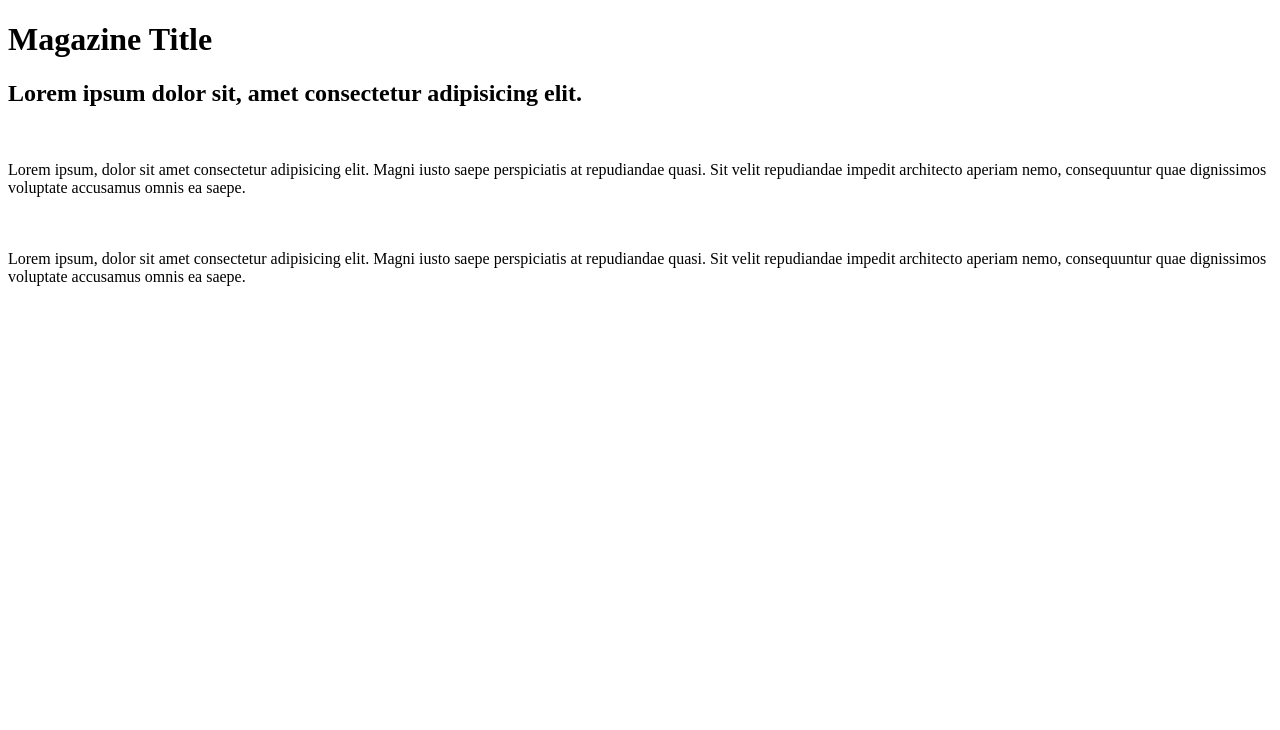
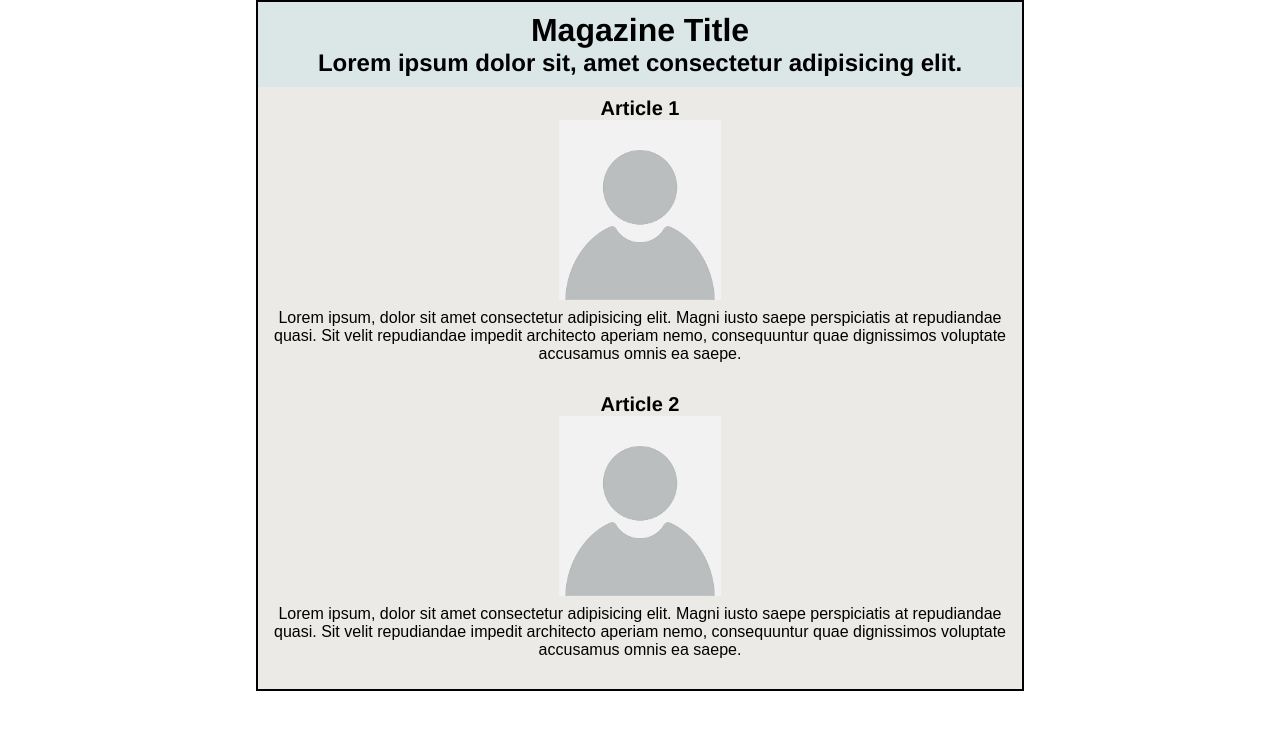
Before and after one commit to saybq/Web-System, a plain HTML site: page HandsOn2.2/index.html in a window 1280 px wide. Drawn offline with Linux system fonts and the light colour scheme.

Commit message:
Update the content of index.html and style.css

```diff
--- a/HandsOn2.2/index.html
+++ b/HandsOn2.2/index.html
@@ -10,18 +10,18 @@
     <div>
         <header>
             <h1>Magazine Title</h1>
-            <h2>Lorem ipsum dolor sit, amet consectetur adipisicing elit. </h2>
+            <h2>Lorem ipsum dolor sit, amet consectetur adipisicing elit.</h2>
         </header>
         <article>
-            <h3></h3>
-            <img src="" alt="">
+            <h3>Article 1</h3>
+            <img src="img.jpg" alt="img">
             <p>Lorem ipsum, dolor sit amet consectetur adipisicing elit. Magni iusto saepe perspiciatis
                 at repudiandae quasi. Sit velit repudiandae impedit architecto aperiam nemo, consequuntur
                 quae dignissimos voluptate accusamus omnis ea saepe.</p>
         </article>
         <article>
-            <h3></h3>
-            <img src="" alt="">
+            <h3>Article 2</h3>
+            <img src="img.jpg" alt="img">
             <p>Lorem ipsum, dolor sit amet consectetur adipisicing elit. Magni iusto saepe perspiciatis
                 at repudiandae quasi. Sit velit repudiandae impedit architecto aperiam nemo, consequuntur
                 quae dignissimos voluptate accusamus omnis ea saepe.</p>
--- a/HandsOn2.2/style.css
+++ b/HandsOn2.2/style.css
@@ -0,0 +1,37 @@
+*{
+    padding: 0;
+    margin: 0;
+    box-sizing: border-box;
+}
+body{
+    font-family:'Franklin Gothic Medium', 'Arial Narrow', Arial, sans-serif; ;
+    display: flex;
+    justify-content: center;
+}
+div{
+    background-color: rgb(236, 234, 231);
+    width: 60%;
+    border: 2px solid black;
+}
+header{
+    margin-bottom: 10px;
+    padding: 10px;
+    background-color: rgb(219, 231, 231);
+    text-align: center;
+}
+article{
+    padding: 0 10px 30px 10px;
+    text-align: center;
+}
+h3{
+    font-size: 20px;
+}
+p{
+    font-family: Arial, Helvetica, sans-serif;
+    margin-top: 5px;
+
+}
+img{
+    height: 180px;
+    width: auto;
+}
```
